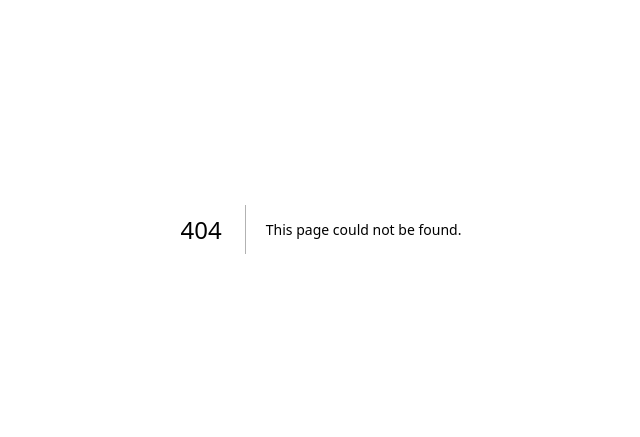
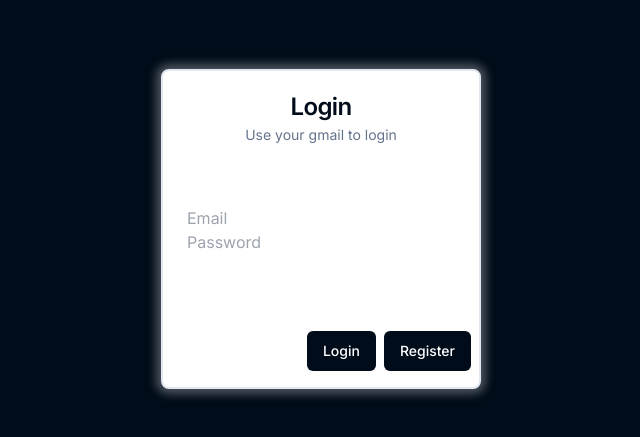
Before and after one commit to EngelbertTeh/portfolio-project-leetcode-dup, a Next.js app: page /login in a window 1280 px wide. Before the commit this address had no page. Shown: the part 171-608 px from the top of the page, without its empty margins (319-959 px from the left). Built offline with nearby package versions, Linux system fonts and the light colour scheme.

Commit message:
added login page

```diff
--- /dev/null
+++ b/src/app/(IAM)/login/page.tsx
@@ -0,0 +1,34 @@
+import { Button } from '@/components/ui/button';
+import {
+  Card,
+  CardContent,
+  CardDescription,
+  CardFooter,
+  CardHeader,
+  CardTitle,
+} from '@/components/ui/card';
+
+function Login() {
+  return (
+    <div className=" bg-[#000c19] h-[100dvh] w-[100dvwq] flex justify-center items-center">
+      <Card>
+        <CardHeader>
+          <CardTitle>Login</CardTitle>
+          <CardDescription>Use your gmail to login</CardDescription>
+        </CardHeader>
+        <CardContent>
+          <form action="">
+            <input type="text" placeholder="Email" />
+            <input type="password" placeholder="Password" />
+          </form>
+        </CardContent>
+        <CardFooter className="p-4 pr-2 gap-2  w-full flex justify-end">
+          <Button>Login</Button>
+          <Button>Register</Button>
+        </CardFooter>
+      </Card>
+    </div>
+  );
+}
+
+export default Login;
--- a/src/app/globals.css
+++ b/src/app/globals.css
@@ -2,27 +2,93 @@
 @tailwind components;
 @tailwind utilities;
 
-:root {
-  --foreground-rgb: 0, 0, 0;
-  --background-start-rgb: 214, 219, 220;
-  --background-end-rgb: 255, 255, 255;
-}
+@layer base {
+  :root {
+    --background: 0 0% 100%;
+    --foreground: 222.2 84% 4.9%;
 
-@media (prefers-color-scheme: dark) {
-  :root {
-    --foreground-rgb: 255, 255, 255;
-    --background-start-rgb: 0, 0, 0;
-    --background-end-rgb: 0, 0, 0;
+    --card: 0 0% 100%;
+    --card-foreground: 222.2 84% 4.9%;
+
+    --popover: 0 0% 100%;
+    --popover-foreground: 222.2 84% 4.9%;
+
+    --primary: 222.2 47.4% 11.2%;
+    --primary-foreground: 210 40% 98%;
+
+    --secondary: 210 40% 96.1%;
+    --secondary-foreground: 222.2 47.4% 11.2%;
+
+    --muted: 210 40% 96.1%;
+    --muted-foreground: 215.4 16.3% 46.9%;
+
+    --accent: 210 40% 96.1%;
+    --accent-foreground: 222.2 47.4% 11.2%;
+
+    --destructive: 0 84.2% 60.2%;
+    --destructive-foreground: 210 40% 98%;
+
+    --border: 214.3 31.8% 91.4%;
+    --input: 214.3 31.8% 91.4%;
+    --ring: 222.2 84% 4.9%;
+
+    --radius: 0.5rem;
+  }
+
+  .dark {
+    --background: 222.2 84% 4.9%;
+    --foreground: 210 40% 98%;
+
+    --card: 222.2 84% 4.9%;
+    --card-foreground: 210 40% 98%;
+
+    --popover: 222.2 84% 4.9%;
+    --popover-foreground: 210 40% 98%;
+
+    --primary: 210 40% 98%;
+    --primary-foreground: 222.2 47.4% 11.2%;
+
+    --secondary: 217.2 32.6% 17.5%;
+    --secondary-foreground: 210 40% 98%;
+
+    --muted: 217.2 32.6% 17.5%;
+    --muted-foreground: 215 20.2% 65.1%;
+
+    --accent: 217.2 32.6% 17.5%;
+    --accent-foreground: 210 40% 98%;
+
+    --destructive: 0 62.8% 30.6%;
+    --destructive-foreground: 210 40% 98%;
+
+    --border: 217.2 32.6% 17.5%;
+    --input: 217.2 32.6% 17.5%;
+    --ring: 212.7 26.8% 83.9%;
   }
 }
 
-body {
-  color: rgb(var(--foreground-rgb));
-  background: @apply bg-white;
+@layer base {
+  * {
+    @apply border-border;
+  }
+  body {
+    @apply bg-background text-foreground;
+  }
 }
 
 @layer utilities {
-  .text-balance {
-    text-wrap: balance;
+  :root {
+    --primary-text: #000c19;
+  }
+
+  .card {
+    @apply text-[var(--primary-text)] border-slate-200 border-2  shadow-[0_0_10px_5px_rgba(255,255,255,0.3)] w-[20rem] h-[20rem] flex flex-col justify-between items-center;
+  }
+
+  .card > :first-child {
+    @apply flex justify-center items-center;
+  }
+
+  .button {
+    @apply bg-[var(--primary-text)] text-white;
   }
 }
--- /dev/null
+++ b/src/components/ui/button.tsx
@@ -0,0 +1,56 @@
+import { Slot } from '@radix-ui/react-slot';
+import { cva, type VariantProps } from 'class-variance-authority';
+import * as React from 'react';
+
+import { cn } from '@/lib/utils';
+
+const buttonVariants = cva(
+  'button inline-flex items-center justify-center whitespace-nowrap rounded-md text-sm font-medium ring-offset-background transition-colors focus-visible:outline-none focus-visible:ring-2 focus-visible:ring-ring focus-visible:ring-offset-2 disabled:pointer-events-none disabled:opacity-50',
+  {
+    variants: {
+      variant: {
+        default: 'bg-primary text-primary-foreground hover:bg-primary/90',
+        destructive:
+          'bg-destructive text-destructive-foreground hover:bg-destructive/90',
+        outline:
+          'border border-input bg-background hover:bg-accent hover:text-accent-foreground',
+        secondary:
+          'bg-secondary text-secondary-foreground hover:bg-secondary/80',
+        ghost: 'hover:bg-accent hover:text-accent-foreground',
+        link: 'text-primary underline-offset-4 hover:underline',
+      },
+      size: {
+        default: 'h-10 px-4 py-2',
+        sm: 'h-9 rounded-md px-3',
+        lg: 'h-11 rounded-md px-8',
+        icon: 'h-10 w-10',
+      },
+    },
+    defaultVariants: {
+      variant: 'default',
+      size: 'default',
+    },
+  }
+);
+
+export interface ButtonProps
+  extends React.ButtonHTMLAttributes<HTMLButtonElement>,
+    VariantProps<typeof buttonVariants> {
+  asChild?: boolean;
+}
+
+const Button = React.forwardRef<HTMLButtonElement, ButtonProps>(
+  ({ className, variant, size, asChild = false, ...props }, ref) => {
+    const Comp = asChild ? Slot : 'button';
+    return (
+      <Comp
+        className={cn(buttonVariants({ variant, size, className }))}
+        ref={ref}
+        {...props}
+      />
+    );
+  }
+);
+Button.displayName = 'Button';
+
+export { Button, buttonVariants };
--- /dev/null
+++ b/src/components/ui/card.tsx
@@ -0,0 +1,86 @@
+import * as React from 'react';
+
+import { cn } from '@/lib/utils';
+
+const Card = React.forwardRef<
+  HTMLDivElement,
+  React.HTMLAttributes<HTMLDivElement>
+>(({ className, ...props }, ref) => (
+  <div
+    ref={ref}
+    className={cn(
+      'card rounded-lg border bg-card text-card-foreground shadow-sm',
+      className
+    )}
+    {...props}
+  />
+));
+Card.displayName = 'Card';
+
+const CardHeader = React.forwardRef<
+  HTMLDivElement,
+  React.HTMLAttributes<HTMLDivElement>
+>(({ className, ...props }, ref) => (
+  <div
+    ref={ref}
+    className={cn('flex flex-col space-y-1.5 p-6', className)}
+    {...props}
+  />
+));
+CardHeader.displayName = 'CardHeader';
+
+const CardTitle = React.forwardRef<
+  HTMLParagraphElement,
+  React.HTMLAttributes<HTMLHeadingElement>
+>(({ className, ...props }, ref) => (
+  <h3
+    ref={ref}
+    className={cn(
+      'text-2xl font-semibold leading-none tracking-tight',
+      className
+    )}
+    {...props}
+  />
+));
+CardTitle.displayName = 'CardTitle';
+
+const CardDescription = React.forwardRef<
+  HTMLParagraphElement,
+  React.HTMLAttributes<HTMLParagraphElement>
+>(({ className, ...props }, ref) => (
+  <p
+    ref={ref}
+    className={cn('text-sm text-muted-foreground', className)}
+    {...props}
+  />
+));
+CardDescription.displayName = 'CardDescription';
+
+const CardContent = React.forwardRef<
+  HTMLDivElement,
+  React.HTMLAttributes<HTMLDivElement>
+>(({ className, ...props }, ref) => (
+  <div ref={ref} className={cn('p-6 pt-0', className)} {...props} />
+));
+CardContent.displayName = 'CardContent';
+
+const CardFooter = React.forwardRef<
+  HTMLDivElement,
+  React.HTMLAttributes<HTMLDivElement>
+>(({ className, ...props }, ref) => (
+  <div
+    ref={ref}
+    className={cn('flex items-center p-6 pt-0', className)}
+    {...props}
+  />
+));
+CardFooter.displayName = 'CardFooter';
+
+export {
+  Card,
+  CardContent,
+  CardDescription,
+  CardFooter,
+  CardHeader,
+  CardTitle,
+};
--- /dev/null
+++ b/src/lib/utils.ts
@@ -0,0 +1,6 @@
+import { type ClassValue, clsx } from "clsx"
+import { twMerge } from "tailwind-merge"
+
+export function cn(...inputs: ClassValue[]) {
+  return twMerge(clsx(inputs))
+}
--- a/tailwind.config.ts
+++ b/tailwind.config.ts
@@ -1,20 +1,80 @@
-import type { Config } from "tailwindcss";
+import type { Config } from "tailwindcss"
 
-const config: Config = {
+const config = {
+  darkMode: ["class"],
   content: [
-    "./src/pages/**/*.{js,ts,jsx,tsx,mdx}",
-    "./src/components/**/*.{js,ts,jsx,tsx,mdx}",
-    "./src/app/**/*.{js,ts,jsx,tsx,mdx}",
-  ],
+    './pages/**/*.{ts,tsx}',
+    './components/**/*.{ts,tsx}',
+    './app/**/*.{ts,tsx}',
+    './src/**/*.{ts,tsx}',
+	],
+  prefix: "",
   theme: {
+    container: {
+      center: true,
+      padding: "2rem",
+      screens: {
+        "2xl": "1400px",
+      },
+    },
     extend: {
-      backgroundImage: {
-        "gradient-radial": "radial-gradient(var(--tw-gradient-stops))",
-        "gradient-conic":
-          "conic-gradient(from 180deg at 50% 50%, var(--tw-gradient-stops))",
+      colors: {
+        border: "hsl(var(--border))",
+        input: "hsl(var(--input))",
+        ring: "hsl(var(--ring))",
+        background: "hsl(var(--background))",
+        foreground: "hsl(var(--foreground))",
+        primary: {
+          DEFAULT: "hsl(var(--primary))",
+          foreground: "hsl(var(--primary-foreground))",
+        },
+        secondary: {
+          DEFAULT: "hsl(var(--secondary))",
+          foreground: "hsl(var(--secondary-foreground))",
+        },
+        destructive: {
+          DEFAULT: "hsl(var(--destructive))",
+          foreground: "hsl(var(--destructive-foreground))",
+        },
+        muted: {
+          DEFAULT: "hsl(var(--muted))",
+          foreground: "hsl(var(--muted-foreground))",
+        },
+        accent: {
+          DEFAULT: "hsl(var(--accent))",
+          foreground: "hsl(var(--accent-foreground))",
+        },
+        popover: {
+          DEFAULT: "hsl(var(--popover))",
+          foreground: "hsl(var(--popover-foreground))",
+        },
+        card: {
+          DEFAULT: "hsl(var(--card))",
+          foreground: "hsl(var(--card-foreground))",
+        },
+      },
+      borderRadius: {
+        lg: "var(--radius)",
+        md: "calc(var(--radius) - 2px)",
+        sm: "calc(var(--radius) - 4px)",
+      },
+      keyframes: {
+        "accordion-down": {
+          from: { height: "0" },
+          to: { height: "var(--radix-accordion-content-height)" },
+        },
+        "accordion-up": {
+          from: { height: "var(--radix-accordion-content-height)" },
+          to: { height: "0" },
+        },
+      },
+      animation: {
+        "accordion-down": "accordion-down 0.2s ease-out",
+        "accordion-up": "accordion-up 0.2s ease-out",
       },
     },
   },
-  plugins: [],
-};
-export default config;
+  plugins: [require("tailwindcss-animate")],
+} satisfies Config
+
+export default config
```
Also changed, not shown: package.json (+7 -1 lines), components.json (added), src/app/(IAM)/register/page.tsx (added), src/app/api/route.ts (added), 1 other file (tests, documents, lock files or other folders).
